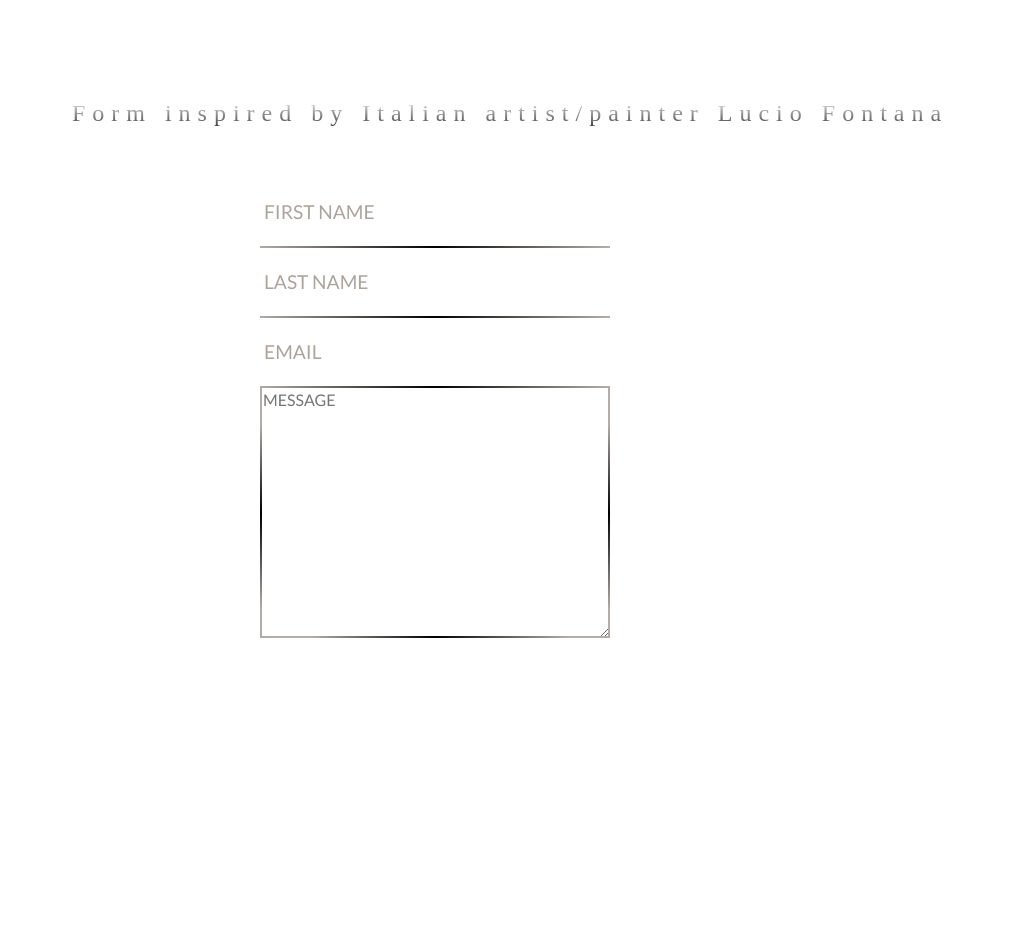
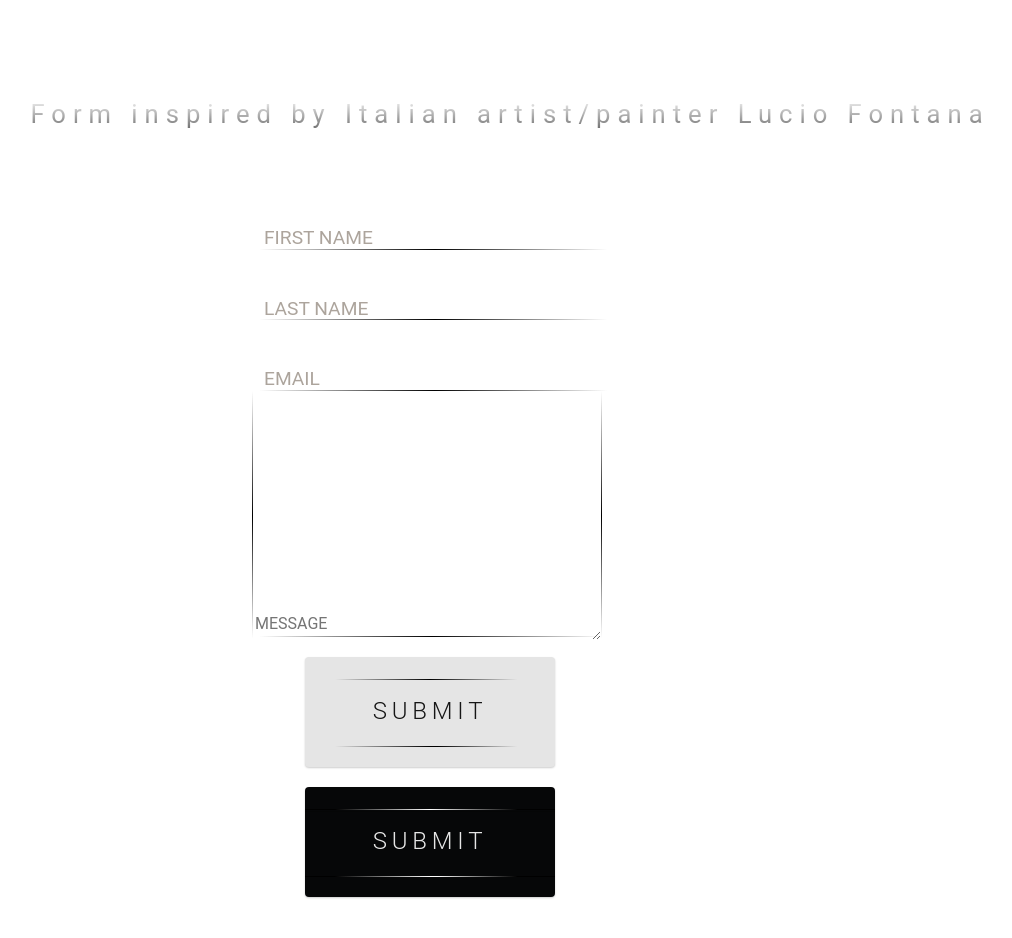
Before and after one commit to ModernTek/Search, a plain HTML site: page index.html in a window 1280 px wide. Shown: the whole page, without its empty margins (130-1142 px from the left). Before the commit the page ends 800 px from the top, so only its background shows below. Drawn offline with nearby package versions, Linux system fonts and the light colour scheme.

Commit message:
Add commit buttons

```diff
--- a/index.html
+++ b/index.html
@@ -8,23 +8,36 @@
           href="https://necolas.github.io/normalize.css/5.0.0/normalize.css">
     	<link rel="stylesheet" href="main.css"/>
     	<link rel="stylesheet"
-    	      href="http://fonts.googleapis.com/css?family=Lato:100,300,400" rel="stylesheet">
+    	      href="http://fonts.googleapis.com/css?family=Lato:700" rel="stylesheet">
     	<title>Form Fontana</title>
 	</head>
 	<body>
 		<header id="fontanta_form__header">Form inspired by Italian artist/painter Lucio Fontana</header>
 
 		<form id="fontana_form">
-  			<input id="fontana_form__first-name" class="fontana_form__inputAttr" type="text" placeholder="FIRST NAME" minlength="3" required>
+  		<input id="fontana_form__first-name" class="fontana_form__inputAttr" type="text"
+             placeholder="FIRST NAME" minlength="3" maxlength="25" required>
 
-  		  	<input id="fontana_form__last-name" class="fontana_form__inputAttr" type="text" placeholder="LAST NAME" minLength="3" required>
+  		<input id="fontana_form__last-name" class="fontana_form__inputAttr" type="text"
+            placeholder="LAST NAME" minLength="3" maxlength="25" required>
 
-  			<input id="fontana_form__email"  class="fontana_form__inputAttr type="email"             placeholder="EMAIL" pattern="[a-zA-Z0-9.-_]{1,}@[a-zA-Z.-]{2,}[.]{1}[a-zA-Z]{2,}" required>
+  		<input id="fontana_form__email"  class="fontana_form__inputAttr type="email"             placeholder="EMAIL" pattern="[a-zA-Z0-9.-_]{1,}@[a-zA-Z.-]{2,}[.]{1}[
+                   a-zA-Z]{2,}" required>
 
-		 	<textarea id="fontana_form__message" type="text" cols="45" rows="5" required placeholder="MESSAGE"></textarea>
+		 	<textarea id="fontana_form__message" type="text" cols="45" rows="5" required
+                placeholder="MESSAGE"></textarea>
 
-  			<div id="fontana_form__textbottom"></div>
-
+  		<div id="fontana_form__textbottom"></div>
+      <div class="button_white">
+        <div class="button_white__line-before"></div>
+        <p class="button_white__btnText">SUBMIT</p>
+        <div class="button_white__line-after"></div>
+      </div>
+      <div class="button_black">
+        <div class="button_black__line-before"></div>
+        <p class="button_black__btnText">SUBMIT</p>
+        <div class="button_black__line-after"></div>
+      </div>
 		</form>
 		<script src="https://cdnjs.cloudflare.com/ajax/libs/prefixfree/1.0.7/prefixfree.min.js"></script>
 	</body>
--- a/main.css
+++ b/main.css
@@ -1,74 +1,94 @@
 
 
+*, *::after, *::before{
+  box-sizing: border-box;
+}
+
+#fontana_form {
+  position: relative;
+  width: 500px;
+  margin: 50px auto;
+}
+
+#fontanta_form__header {
+  position: relative;
+  margin: 100px 0 25px 0;
+  font-size: 1.6em;
+  text-align: center;
+  opacity:0.7;
+  letter-spacing: 7px;
+  font-family: 'Roboto';
+  background: -webkit-linear-gradient(#eee, #333);
+  -webkit-background-clip: text;
+  -webkit-text-fill-color: transparent;
+}
 .fontana_form__inputAttr {
-  font-family: 'Lato', sans-serif;
+  font-family: 'Roboto';
+  vertical-align:bottom;
   font-size: 1em;
   width: 350px;
-  height: 70px;
+  height: 1.4em;;
+  margin-top:3em;
+  padding: 25px 10px -12px 2px;
   background: transparent;
   outline: none;
   color:  #726659;
   border-style:solid;
   -webkit-border-image: -webkit-linear-gradient(
         left,
-        rgba(179,172,167,1) 12%,
+        rgba(255,255,255,1) 1%,
         rgba(0,0,0,1) 50%,
-        rgba(179,172,167,1) 85%
-    ) 0 0 100% 0/0 0 2px 0 stretch;
+        rgba(255,255,255,1) 100%
+    ) 0 0 100% 0/0 0 1px 0 stretch;
 
-  -moz-border-image: -moz-linear-gradient(
+   -moz-border-image: -moz-linear-gradient(
         left,
-        rgba(179,172,167,1) 1%,
+        rgba(255,255,255,1) 1%,
         rgba(0,0,0,1) 50%,
-        rgba(179,172,167,1) 100%
-    ) 0 0 100% 0/0 0 2px 0 stretch;
+        rgba(255,255,255,1) 100%
+    ) 0 0 100% 0/0 0 1px 0 stretch;
+    -o-border-image: -o-linear-gradient(
+        left,
+        rgba(255,255,255,1) 1%,
+        rgba(0,0,0,1) 50%,
+        rgba(255,255,255,1) 100%
+    ) 0 0 100% 0/0 0 1px 0 stretch;
 
-  -o-border-image: -o-linear-gradient(
-        left,
-        rgba(179,172,167,1) 1%,
+    border-image: linear-gradient(
+        to left,
+        rgba(255,255,255,1) 1%,
         rgba(0,0,0,1) 50%,
-        rgba(179,172,167,1) 100%
-    ) 0 0 100% 0/0 0 2px 0 stretch;
+        rgba(255,255,255,1) 100%
+    ) 0 0 100% 0/0 0 1px 0 stretch;
 
-   border-image: linear-gradient(
-        to left,
-        rgba(179,172,167,1) 1%,
-        rgba(0,0,0,1) 50%,
-        rgba(179,172,167,1) 100%
-    ) 0 0 100% 0/0 0 2px 0 stretch;
+     border-image-slice: 1;
 
-   border-image-slice: 1;
+  transition: all 0.3s ease-in-out;
+  -webkit-transition: all 0.3s ease-in-out;
+  -moz-transition: all 0.3s ease-in-out;
+  -ms-transition: all 0.3s ease-in-out;
+}
+.fontana_form__inputAttr::-webkit-input-placeholder, #fontanta_form__message::-webkit-input-placeholder {
 
-   transition: all 0.3s ease-in-out;
-   -webkit-transition: all 0.3s ease-in-out;
-   -moz-transition: all 0.3s ease-in-out;
-   -ms-transition: all 0.3s ease-in-out;
+  font-size: 1em;
+
 }
-   .fontana_form__inputAttr::-webkit-input-placeholder,
-   #fontanta_form__message::-webkit-input-placeholder {
-     font-size: 1.2em;
-   }
 
+.fontanta_form__inputAttr::-moz-placeholder, #.fontanta_form__message::-moz-placeholder {
+  color: #aca49c;
+  font-size: 1.2em;
+}
 
-   .fontanta_form__inputAttr::-moz-placeholder,
-   #fontanta_form__message::-moz-placeholder {
-     color: #aca49c;
-     font-size: 1.2em;
-   }
+.fontana_form__inputAttr:focus::-moz-placeholder,  #fontanta_form__message:focus::-moz-placeholder {
+  color: #FF530D;
+}
 
-   .fontana_form__inputAttr:focus::-moz-placeholder,
-   #fontanta_form__message:focus::-moz-placeholder {
-     /*color: #FF530D;*/
-   }
+.fontana_form__inputAttr::placeholder,   #fontanta_form__message::placeholder {
+  color: #aca49c;
+  font-size: 1.2em;
+}
 
-   .fontana_form__inputAttr::placeholder,
-   #fontanta_form__message::placeholder {
-     color: #aca49c;
-     font-size: 1.2em;
-   }
-
-.fontanta_form__inputAttr:focus::placeholder,
-#fontana_form__message::focus:placeholder {
+.fontanta_form__inputAttr:focus::placeholder,   #fontana_form__message::focus:placeholder {
   color: #bbb5af;
 }
 
@@ -90,8 +110,7 @@
 }
 
 
-.fontana_form__inputAttr:hover::-moz-placeholder,
-#fontana_form__message:hover::-moz-placeholder {
+.fontana_form__inputAttr:hover::-moz-placeholder, #fontana_form__message:hover::-moz-placeholder {
   font-size: 1.2em;
 }
 
@@ -100,211 +119,346 @@
   color: #cbc6c1;
 }
 
-.fontana_form__inputAttr:hover::placeholder,
-#fontana_form__message:hover::placeholder {
+.fontana_form__inputAttr:hover::placeholder, fontana_form__message:hover::placeholder {
   color: #e2dedb;
   font-size:1.2em;
 }
 
-.fontana_form__inputAttr:hover:focus::placeholder,
-#fontana_form__message:hover:focus::placeholder {
+.fontana_form__inputAttr:hover:focus::placeholder, #fontana_form__message:hover:focus::placeholder {
   color: #2e8b57;
 }
 
-.fontana_form__inputAttr:hover::placeholder,
-#fontana_form__message:hover::placeholder {
+.fontana_form__inputAttr:hover::placeholder, #fontana_form__message:hover::placeholder {
   color: #e2dedb;
   font-size:1.2em;
 }
 
 .fontana_form__inputAttr:hover:focus::-ms-placeholder,
 #fontana_form__message:hover::focus:-ms-placeholder {
-  color: #cbc6c1;
+ color: #cbc6c1;
 }
-
-#fontanta_form__header {
-  position: relative;
-  margin: 100px 0 25px 0;
-  font-size: 1.5em;
-  text-align: center;
-  letter-spacing: 7px;
-
-  background: -webkit-linear-gradient(#eee, #333);
-  -webkit-background-clip: text;
-  -webkit-text-fill-color: transparent;
-}
-
-#fontana_form {
-  position: relative;
-  width: 500px;
-  margin: 50px auto 100px auto;
-}
-
 
 #fontana_form__message {
 
   width: 350px;
   height: 250px;
-  max-height: 300px;
   background: transparent;
   outline: none;
   color: #726659;
-  font-family: 'Lato', sans-serif;
+  font-family: 'Roboto';
   font-size: 1em;
-
-
-  -webkit-border-image: -webkit-linear-gradient(
+  margin-left:-0.5em;
+   -webkit-border-image: -webkit-linear-gradient(
         bottom,
-        rgba(179,172,167,1) 12%,
+        rgba(255,255,255,1) 1%,
         rgba(0,0,0,1) 50%,
-        rgba(179,172,167,1) 85%
-    ) 0 100% 0 100%/0 2px 0 2px stretch;
+        rgba(255,255,255,1) 100%
+    ) 0 100% 0 100%/0 1px 0 1px stretch;
 
    -moz-border-image: -moz-linear-gradient(
         bottom,
-        rgba(179,172,167,1) 1%,
+        rgba(255,255,255,1) 1%,
         rgba(0,0,0,1) 50%,
-        rgba(179,172,167,1) 100%
-    ) 0 100% 0 100%/0 2px 0 2px stretch;
+        rgba(255,255,255,1) 100%
+    ) 0 100% 0 100%/0 1px 0 1px stretch;
 
     -o-border-image: -o-linear-gradient(
         bottom,
-        rgba(179,172,167,1) 1%,
+       rgba(255,255,255,1) 1%,
         rgba(0,0,0,1) 50%,
-        rgba(179,172,167,1) 100%
-    ) 0 100% 0 100%/0 2px 0 2px stretch;
+        rgba(255,255,255,1) 100%
+    ) 0 100% 0 100%/0 1px 0 1px stretch;
 
     border-image: linear-gradient(
         bottom,
-        rgba(179,172,167,1) 1%,
+        rgba(255,255,255,1) 1%,
         rgba(0,0,0,1) 50%,
-        rgba(179,172,167,1) 100%
-    ) 0 100% 0 100%/0 2px 0 2px stretch;
+        rgba(255,255,255,1) 100%
+    ) 0 100% 0 100%/0 1px 0 1px stretch;*/
 
       border-image-slice: 1;
       box-sizing: border-box !important;
+
 }
 
 
 .fontana_form__inputAttr:required:valid{
-
    border-style: solid;
-
-    -webkit-border-image: -webkit-linear-gradient(
+   -webkit-border-image: -webkit-linear-gradient(
         left,
-        rgba(0,0,0,1) 1%,
-        rgba(179,172,167,1) 50%,
-        rgba(0,0,0,1) 100%
-    ) 0 0 100% 0/0 0 2px 0 stretch;
+        rgba(255,255,255,1) 1%,
+        rgba(233,21,205,1) 50%,
+        rgba(255,255,255,1) 100%
+    ) 0 0 100% 0/0 0 1px 0 stretch;
 
     -moz-border-image: -moz-linear-gradient(
         left,
-        rgba(0,0,0,1) 1%,
-        rgba(0,255,255,1) 50%,
-        rgba(0,0,0,1) 100%
-    ) 0 0 100% 0/0 0 2px 0 stretch;
+        rgba(255,255,255,1) 1%,
+        rgba(233,21,205,1) 50%,
+        rgba(255,255,255,1) 100%
+    ) 0 0 100% 0/0 0 1px 0 stretch;
 
     -o-border-image: -o-linear-gradient(
         left,
-        rgba(0,0,0,1) 1%,
-        rgba(0,255,255,1) 50%,
-        rgba(0,0,0,1) 100%
-    ) 0 0 100% 0/0 0 2px 0 stretch;
+        rgba(255,255,255,1) 1%,
+        rgba(233,21,205,1) 50%,
+        rgba(255,255,255,1) 100%
+    ) 0 0 100% 0/0 0 1px 0 stretch;
 
     border-image: linear-gradient(
         to left,
-        rgba(0,0,0,1) 1%,
-        rgba(0,255,255,1) 50%,
-        rgba(0,0,0,1) 100%
-    ) 0 0 100% 0/0 0 2px 0 stretch;
+        rgba(255,255,255,1) 1%,
+        rgba(233,21,205,1) 50%,
+        rgba(255,255,255,1) 100%
+    ) 0 0 100% 0/0 0 1px 0 stretch;
 }
 
 #fontana_form__message:required:valid{
-
   border-style: solid;
-
   -webkit-border-image: -webkit-linear-gradient(
         bottom,
-        rgba(0,0,0,1) 1%,
-        rgba(0,255,255,1) 50%,
-        rgba(0,0,0,1) 100%
-  ) 0 100% 0 100%/0 2px 0 2px stretch;
-  -moz-border-image: -moz-linear-gradient(
+        rgba(255,255,255,1) 1%,
+        rgba(233,21,205,1) 50%,
+        rgba(255,255,255,1) 100%
+    ) 0 100% 0 100%/0 1px 0 1px stretch;
+    -moz-border-image: -moz-linear-gradient(
         bottom,
-        rgba(0,0,0,1) 1%,
-        rgba(0,255,255,1) 50%,
-        rgba(0,0,0,1) 100%
-  ) 0 100% 0 100%/0 2px 0 2px stretch;
-  -o-border-image: -o-linear-gradient(
+        rgba(255,255,255,1) 1%,
+        rgba(233,21,205,1) 50%,
+        rgba(255,255,255,1) 100%
+    ) 0 100% 0 100%/0 1px 0 1px stretch;
+    -o-border-image: -o-linear-gradient(
         bottom,
-        rgba(0,0,0,1) 1%,
-        rgba(0,255,255,1) 50%,
-        rgba(0,0,0,1) 85%
-  ) 0 100% 0 100%/0 2px 0 2px stretch;
-  border-image: linear-gradient(
+        rgba(255,255,255,1) 1%,
+        rgba(233,21,205,1) 85%,
+        rgba(255,255,255,1) 100%
+    ) 0 100% 0 100%/0 1px 0 1px stretch;
+    border-image: linear-gradient(
         bottom,
-        rgba(0,0,0,1) 12%,
-        rgba(0,255,255,1) 50%,
-        rgba(0,0,0,1) 100%
-    ) 0 100% 0 100%/0 2px 0 2px stretch;
+        rgba(255,255,255,1) 12%,
+        rgba(233,21,205,1) 50%,
+        rgba(255,255,255,1) 100%
+    ) 0 100% 0 100%/0 1px 0 1px stretch;
 }
 #fontana_form__textbottom{
-
   width:344px;
-  margin-top: -2px;
+  margin-top: -0.5em;
   border-style:solid;
   -webkit-border-image: -webkit-linear-gradient(
         left,
-        rgba(179,172,167,1) 12%,
+        rgba(255,255,255,1) 1%,
         rgba(0,0,0,1) 50%,
-        rgba(179,172,167,1) 85%
-  ) 100% 0 0 0/2px 0 0 0 stretch;
+        rgba(255,255,255,1) 100%
+    ) 100% 0 0 0/1px 0 0 0 stretch;
+
   -moz-border-image: -moz-linear-gradient(
         left,
-        rgba(179,172,167,1) 12%,
+        rgba(255,255,255,1) 1%,
         rgba(0,0,0,1) 50%,
-        rgba(179,172,167,1) 85%
-  ) 100% 0 0 0/2px 0 0 0 stretch;
-  -o-border-image: -o-linear-gradient(
+        rgba(255,255,255,1) 100%
+    ) 0 0 100% 0/0 0 1px 0 stretch;
+    -o-border-image: -o-linear-gradient(
         left,
-        rgba(179,172,167,1) 12%,
+        rgba(255,255,255,1) 1%,
         rgba(0,0,0,1) 50%,
-        rgba(179,172,167,1) 85%
-  ) 100% 0 0 0/2px 0 0 0 stretch;
-  border-image: linear-gradient(
+        rgba(255,255,255,1) 100%
+    ) 0 0 100% 0/0 0 1px 0 stretch;
+
+    border-image: linear-gradient(
         to left,
-        rgba(179,172,167,1) 12%,
+        rgba(255,255,255,1) 1%,
         rgba(0,0,0,1) 50%,
-        rgba(179,172,167,1) 85%
-  ) 100% 0 0 0/2px 0 0 0 stretch;
+        rgba(255,255,255,1) 100%
+    ) 0 0 100% 0/0 0 1px 0 stretch;
+
+     border-image-slice: 1;
+
 }
 
 #fontana_form__message:required:valid + #fontana_form__textbottom{
-
   border-style: solid;
   -webkit-border-image: -webkit-linear-gradient(
         left,
-        rgba(0,0,0,1) 1%,
-        rgba(0,255,255,1) 50%,
-        rgba(0,0,0,1) 100%
-  ) 0 0 100% 0/0 0 2px 0 stretch;
+        rgba(255,255,255,1) 1%,
+        rgba(233,21,205,1) 50%,
+        rgba(255,255,255,1) 100%
+    ) 0 0 100% 0/0 0 1px 0 stretch;
+    -moz-border-image: -moz-linear-gradient(
+        left,
+        rgba(255,255,255,1) 1%,
+        rgba(233,21,205,1) 50%,
+        rgba(255,255,255,1) 100%
+    ) 0 0 100% 0/0 0 1px 0 stretch;
+    -o-border-image: -o-linear-gradient(
+        left,
+        rgba(255,255,255,1) 1%,
+        rgba(233,21,205,1) 50%,
+        rgba(255,255,255,1) 100%
+    ) 0 0 100% 0/0 0 1px 0 stretch;
+    border-image: linear-gradient(
+        to left,
+        rgba(255,255,255,1) 1%,
+        rgba(233,21,205,1) 50%,
+        rgba(255,255,255,1) 100%
+    ) 0 0 100% 0/0 0 1px 0 stretch;
+
+}
+
+#fontana_form__message::-webkit-input-placeholder{
+  padding-top:64.5%;
+}
+/* submit buttons */
+.button_white, .button_black{
+  position:relative;
+  left: -80px;
+ /* padding: 30px 10px -12px 2px;*/
+  background: #060708;
+  margin : 20px auto;
+  width : 250px;
+  height : 110px;
+  overflow: hidden;
+  text-align : center;
+  transition : .2s;
+  cursor : pointer;
+  border-radius: 4px;
+  box-shadow: 0px 1px 2px rgba(0,0,0,.2);
+}
+.button_white{
+  background:#e5e5e5;
+}
+
+.button_black__btnText,
+.button_white__btnText{
+  text-align:center;
+  padding-top:0.7em;
+  color : white;
+  transition : .3s;
+  font-size: 1.5em;
+  letter-spacing: 0.2em;
+  opacity: 0.9;
+  font-family: 'Roboto';
+  font-weight:300;
+}
+
+.button_white__btnText{
+  color:black;
+}
+
+.button_black__line-before{
+  position:relative;
+  top: 1.4em;
+  height:1px;
+  width:250px;
+   -webkit-border-image: -webkit-linear-gradient(
+        left,
+        rgba(0,0,0,1) 12%,
+        rgba(255,255,255,1) 50%,
+        rgba(0,0,0,1) 85%
+    ) 100% 0 0 0/1px 0 0 0 stretch;
+
+    -moz-border-image: -moz-linear-gradient(
+        left,
+        rgba(0,0,0,1) 12%,
+        rgba(255,255,255,1) 50%,
+        rgba(0,0,0,1) 85%
+    ) 100% 0 0 0/1px 0 0 0 stretch;
+
+     -o-border-image: -o-linear-gradient(
+        left,
+        rgba(0,0,0,1) 12%,
+        rgba(255,255,255,1) 50%,
+        rgba(0,0,0,1) 85%
+    ) 100% 0 0 0/1px 0 0 0 stretch;
+
+   box-shadow: inset 0 -3px 3px 0 rgba(0, 0, 0, 0.1), inset 0 -1px 1px 0 rgba(255, 255, 255, 0.4), 0 2px 0 0 rgba(0, 0, 0, 0.2);
+}
+.button_black__line-after{
+  position:relative;
+  bottom:0.25em;
+  height:1px;
+  width:250px;
+ -webkit-border-image: -webkit-linear-gradient(
+        left,
+        rgba(0,0,0,1) 12%,
+        rgba(255,255,255,1) 50%,
+        rgba(255,255,255,1) 53%,
+        rgba(0,0,0,1) 85%
+    ) 100% 0 0 0/1px 0 0 0 stretch;
+
   -moz-border-image: -moz-linear-gradient(
         left,
-        rgba(0,0,0,1) 1%,
-        rgba(0,255,255,1) 50%,
-        rgba(0,0,0,1) 100%
-  ) 0 0 100% 0/0 0 2px 0 stretch;
+        rgba(0,0,0,1) 12%,
+        rgba(255,255,255,1) 50%,
+        rgba(255,255,255,1) 53%,
+        rgba(0,0,0,1) 85%
+    ) 100% 0 0 0/1px 0 0 0 stretch;
+
   -o-border-image: -o-linear-gradient(
         left,
-        rgba(0,0,0,1) 1%,
-        rgba(0,255,255,1) 50%,
-        rgba(0,0,0,1) 100%
-  ) 0 0 100% 0/0 0 2px 0 stretch;
+        rgba(0,0,0,1) 12%,
+        rgba(255,255,255,1) 50%,
+        rgba(255,255,255,1) 53%,
+        rgba(0,0,0,1) 85%
+    ) 100% 0 0 0/1px 0 0 0 stretch;
+
   border-image: linear-gradient(
-        to left,
-        rgba(0,0,0,1) 1%,
-        rgba(0,255,255,1) 50%,
-        rgba(0,0,0,1) 100%
-  ) 0 0 100% 0/0 0 2px 0 stretch;
+        left,
+        rgba(0,0,0,1) 12%,
+        rgba(255,255,255,1) 50%,
+        rgba(255,255,255,1) 53%,
+        rgba(0,0,0,1) 85%
+    ) 100% 0 0 0/1px 0 0 0 stretch;
 
 }
+
+.button_white__line-before{
+  position:relative;
+  top: 1.4em;
+  height:1px;
+  width:250px;
+
+   -webkit-border-image: -webkit-linear-gradient(
+        left,
+        rgba(229,229,229,1) 12%,
+        rgba(0,0,0,1) 50%,
+        rgba(229,229,229,1) 85%
+    ) 100% 0 0 0/1px 0 0 0 stretch;
+
+   -moz-border-image: -moz-linear-gradient(
+        left,
+        rgba(229,229,229,1) 12%,
+        rgba(0,0,0,1) 50%
+        rgba(229,229,229,1) 85%
+    ) 100% 0 0 0/1px 0 0 0 stretch;
+   -o-border-image: -o-linear-gradient(
+        left,
+        rgba(229,229,229,1) 12%,
+        rgba(0,0,0,1) 50%
+        rgba(229,229,229,1) 85%
+    ) 100% 0 0 0/1px 0 0 0 stretch;
+   border-image: linear-gradient(
+        left,
+        rgba(229,229,229,1) 12%,
+        rgba(0,0,0,1) 50%
+        rgba(229,229,229,1) 85%
+    ) 100% 0 0 0/1px 0 0 0 stretch;
+
+}
+.button_white__line-after{
+  position:relative;
+  bottom:0.25em;;
+   height:5px;
+  width:250px;
+ -webkit-border-image: -webkit-linear-gradient(
+        left,
+        rgba(229,229,229,1) 12%,
+        rgba(0,0,0,1) 50%,
+        rgba(0,0,0,1) 53%,
+        rgba(229,229,229,1) 85%
+    ) 100% 0 0 0/1px 0 0 0 stretch;
+}
+
+
+.button_black:active, .button_white:active { /*Clicked and held*/
+  box-shadow: 0px 5px 6px rgba(0,0,0,0.3);
+}
```
Also changed, not shown: search.js (deleted, +0 -49 lines).
